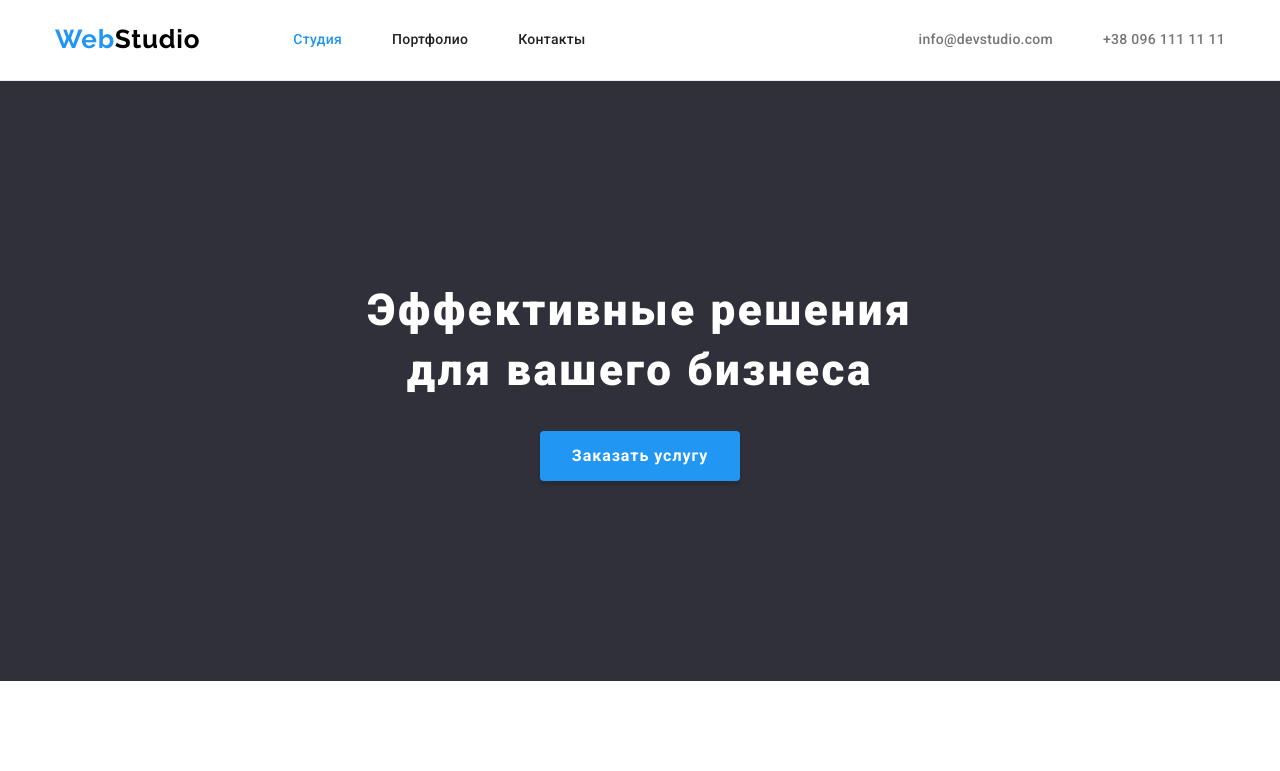
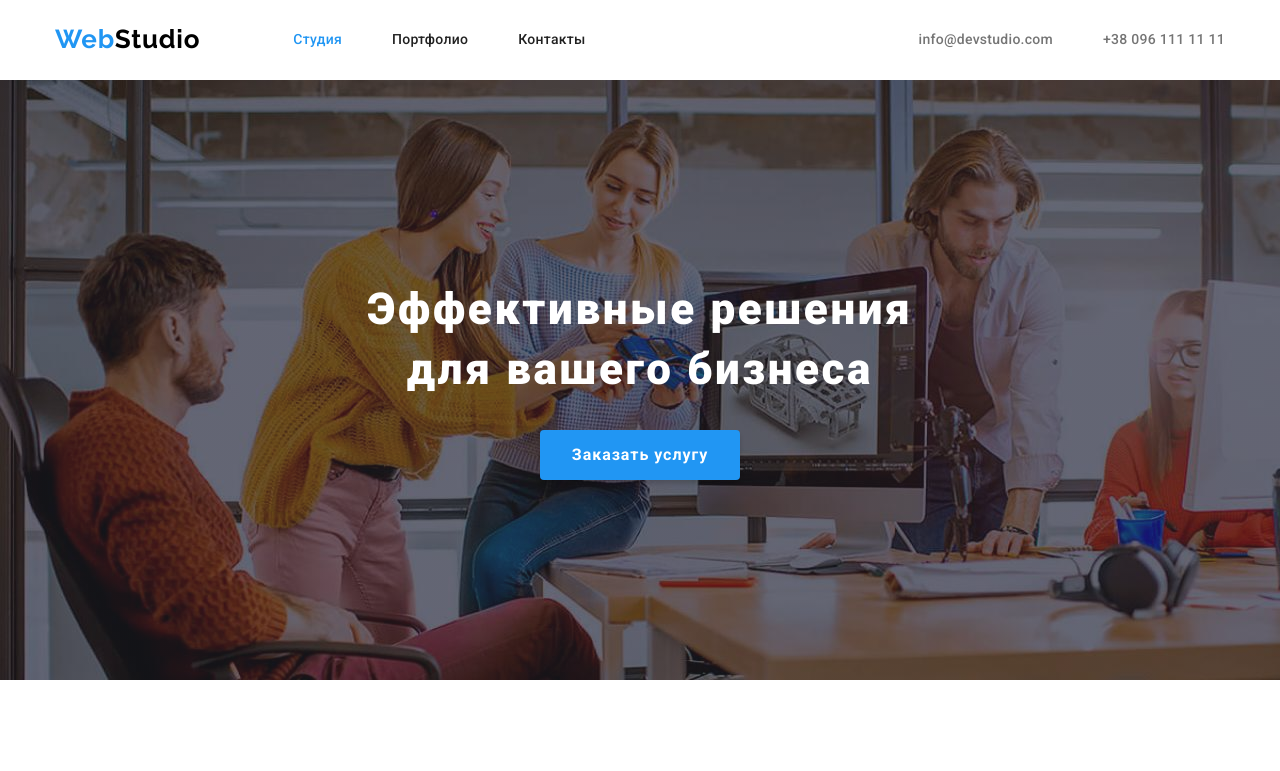
Before and after one commit to Denys-Saveliev/goit-markup-hw-04, a plain HTML site: page index.html in a window 1280 px wide. Shown: the top 771 px of the page. Drawn offline with nearby package versions, Linux system fonts and the light colour scheme.

Commit message:
changing hero background

```diff
--- a/css/styles.css
+++ b/css/styles.css
@@ -151,7 +151,18 @@ img {
 
 
 
+
 /* Effective solutions for your business */
+
+.hero-bg {
+    margin: 0 auto;
+    background-image: linear-gradient(to right,
+                    rgba(47, 48, 58, 0.4),
+                    rgba(47, 48, 58, 0.4)),
+                    url(../images/hero.jpg);
+    max-width: 1600px;
+    height: 600px;
+}
 
 .hero {
     padding: 200px 0;
--- a/index.html
+++ b/index.html
@@ -16,7 +16,7 @@
 </head>
 <body>
     <!--Navigation bar-->
-    <header class="header border-bottom">
+    <header class="header">
         <div class="container header-container">
             <nav class="nav-bar">
                 <a href="./" class="nav-bar-logo">Web<span>Studio</span></a>
@@ -39,7 +39,7 @@
     <main>
        <!--Effective solutions for your business-->
 
-        <section class="hero">
+        <section class="hero hero-bg">
             <h1 class="hero-title">Эффективные решения <br> для вашего бизнеса</h1>
             <button type="button" class="hero-btn">Заказать услугу</button>
         </section>
```
Also changed, not shown: images/hero.jpg (added), images/sprite.svg (added).
